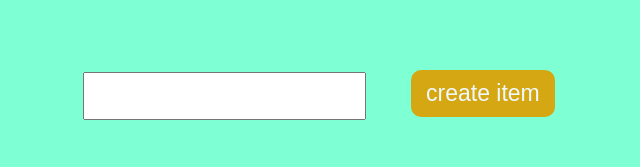
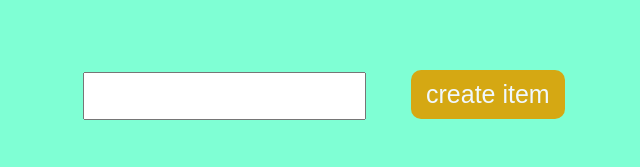
Before and after one commit to Praveen-tej/To-do-list, a plain HTML site: page index.html in a window 1280 px wide. Shown: the part 186-353 px from the top of the page, without its empty margins (455-1095 px from the left). Drawn offline with Linux system fonts and the light colour scheme.

Commit message:
Updated design

```diff
--- a/style.css
+++ b/style.css
@@ -21,12 +21,12 @@
     margin-left: 45px;
     padding: 10px 15px;
     border-radius: 10px;
-    font-size: 23px;
+    font-size: 25px;
     font-weight: 600px;
     font-family: Arial, Helvetica, sans-serif;
     background-color: #d5a813;
     color: aliceblue;
-    border:none;
+    border: none;
 }
 
 .button1:hover {
```
